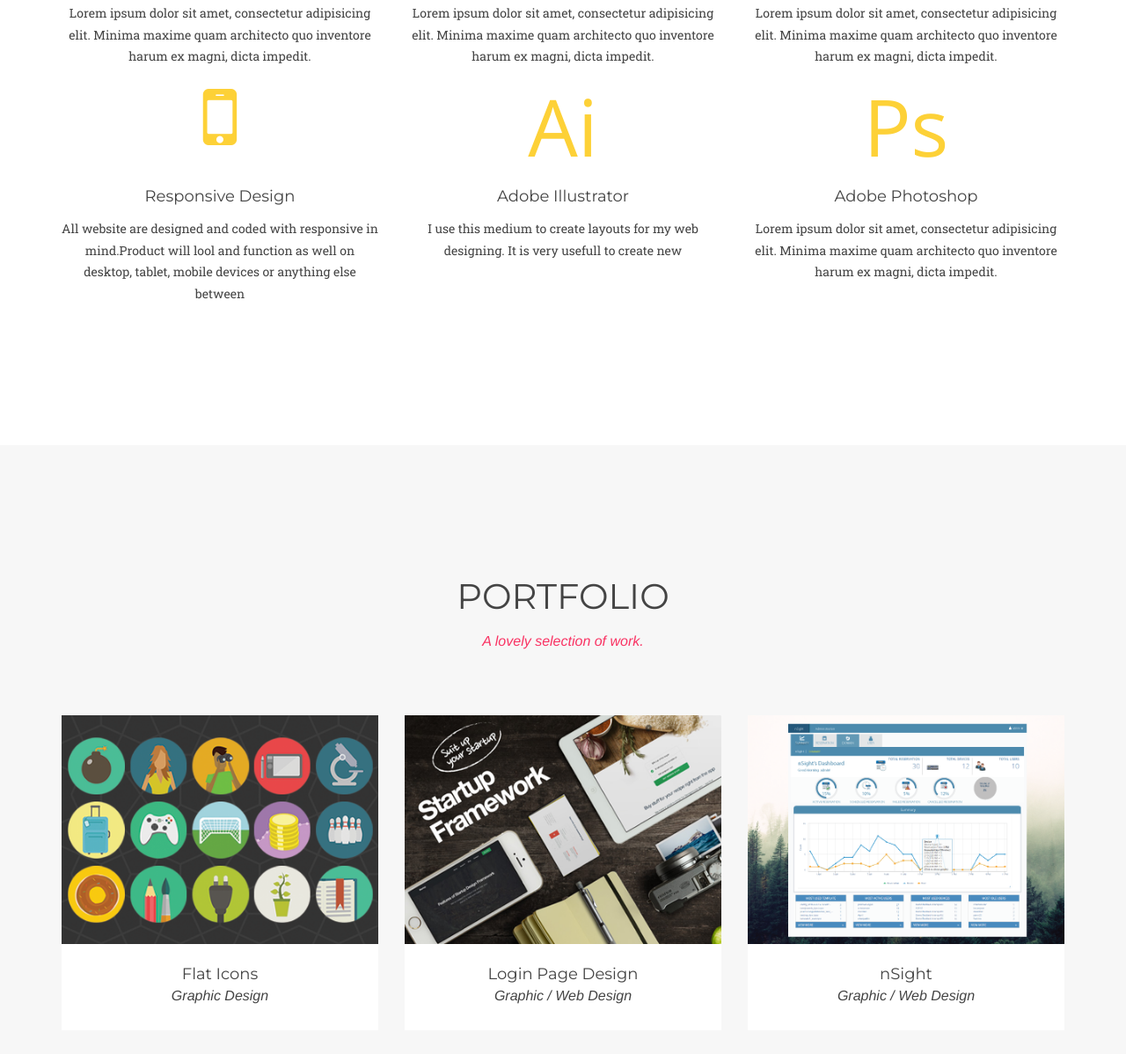
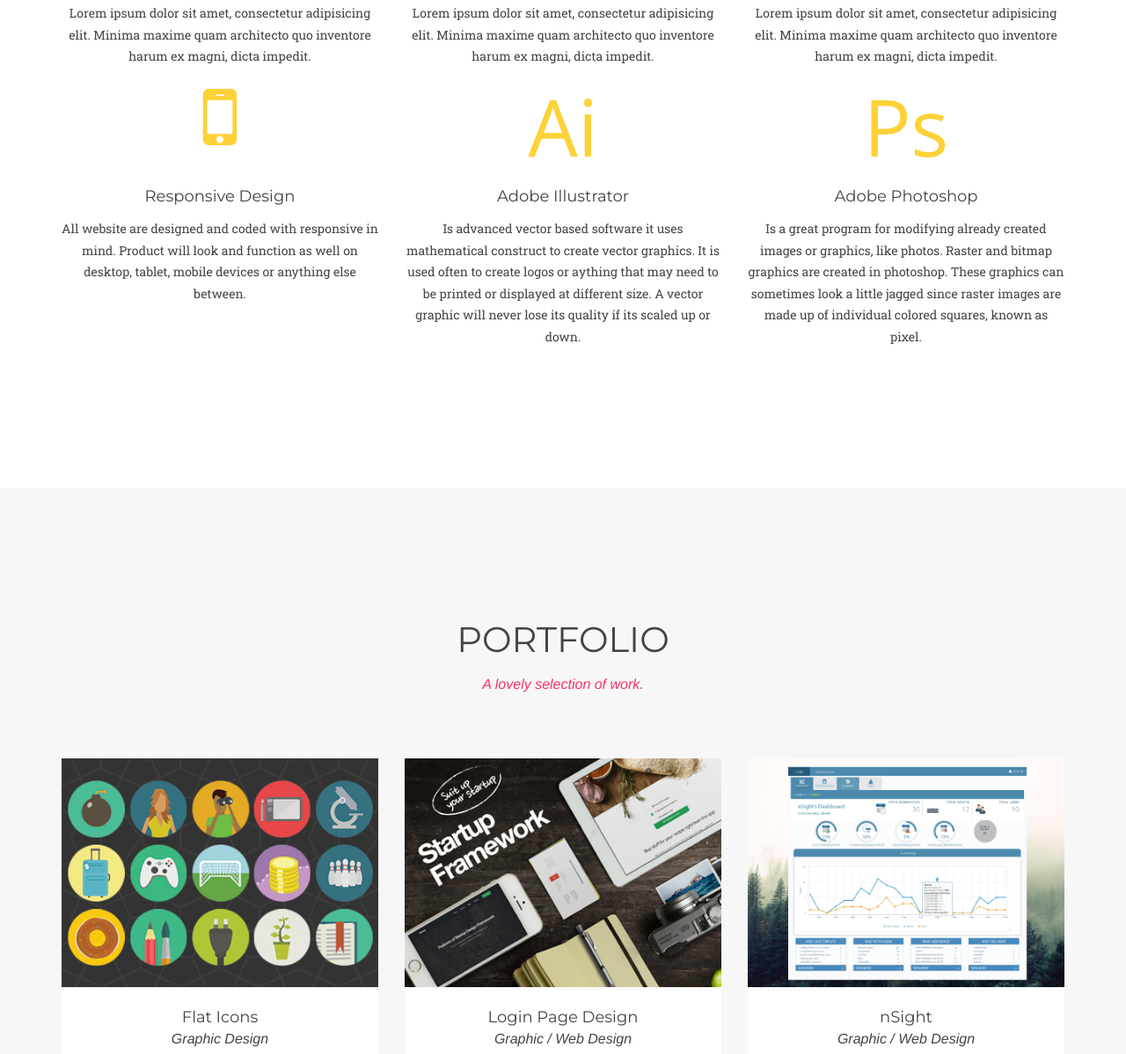
Before and after one commit to annedominguezgit/portfolioanne, a plain HTML site: page index.html in a window 1280 px wide. Shown: the part 1171-2369 px from the top of the page at 88% size. Drawn offline with nearby package versions, Linux system fonts and the light colour scheme; a web font is replaced by a local one.

Commit message:
experties content jan 22,2016

```diff
--- a/index.html
+++ b/index.html
@@ -135,7 +135,7 @@
 
                     </span>
                     <h4 class="service-heading">Responsive Design</h4>
-                    <p class="text-muted">All website are designed and coded with responsive in mind.Product will lool and function as well on desktop, tablet, mobile devices or anything else between</p>
+                    <p class="text-muted">All website are designed and coded with responsive in mind. Product will look and function as well on desktop, tablet, mobile devices or anything else between.</p>
                 </div>
 				<div class="col-md-4">
                     <span class="fa-stack fa-4x">
@@ -143,7 +143,7 @@
                         <span class="expertise-a fa-stack-1 fa-blugreen open-sans">Ai</span>
                     </span>
                     <h4 class="service-heading">Adobe Illustrator</h4>
-                    <p class="text-muted">I use this medium to create layouts for my web designing. It is very usefull to create new </p>
+                    <p class="text-muted">Is advanced vector based software it uses mathematical construct to create vector graphics. It is used often to create logos or aything that may need to be printed or displayed at different size. A vector graphic will never lose its quality if its scaled up or down.</p>
                 </div>
 				<div class="col-md-4">
                     <span class="fa-stack fa-4x">
@@ -151,7 +151,7 @@
                         <span class="expertise-a fa-stack-1 fa-blugreen open-sans">Ps</span>
                     </span>
                     <h4 class="service-heading">Adobe Photoshop</h4>
-                    <p class="text-muted">Lorem ipsum dolor sit amet, consectetur adipisicing elit. Minima maxime quam architecto quo inventore harum ex magni, dicta impedit.</p>
+                    <p class="text-muted">Is a great program for modifying already created images or graphics, like photos. Raster and bitmap graphics are created in photoshop. These graphics can sometimes look a little jagged since raster images are made up of individual colored squares, known as pixel.</p>
                 </div>
             </div>
         </div>
@@ -261,7 +261,7 @@
             <div class="row">
                 <div class="col-lg-12 text-center">
                     <h2 class="section-heading">Timeline</h2>
-                    <h3 class="section-subheading text-muted">Career Timeline.</h3>
+                    <h3 class="section-subheading text-muted">Career Timeline <i class="fa fa-briefcase"></i> </h3>
                 </div>
             </div>
             <div class="row">
```
